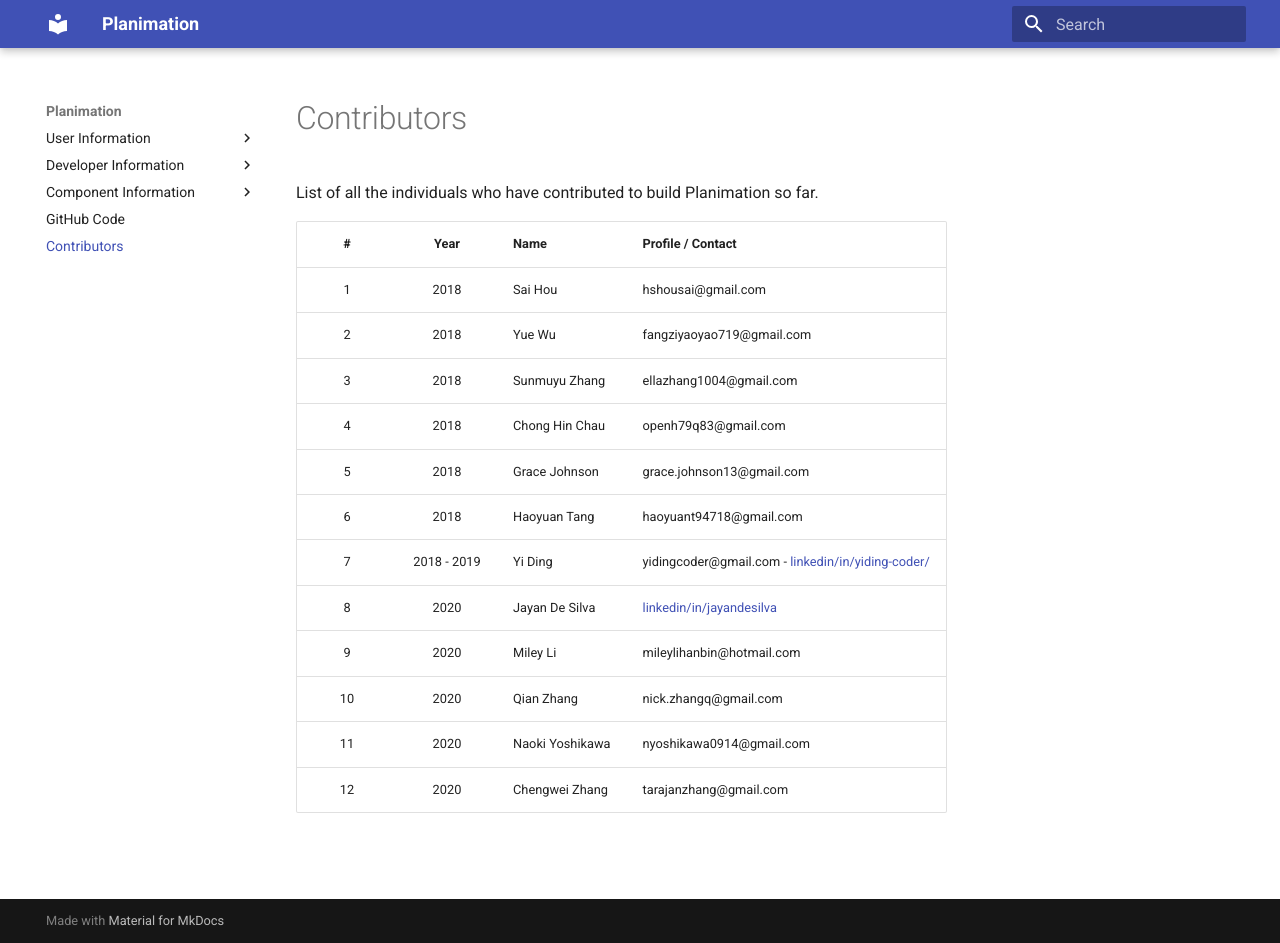
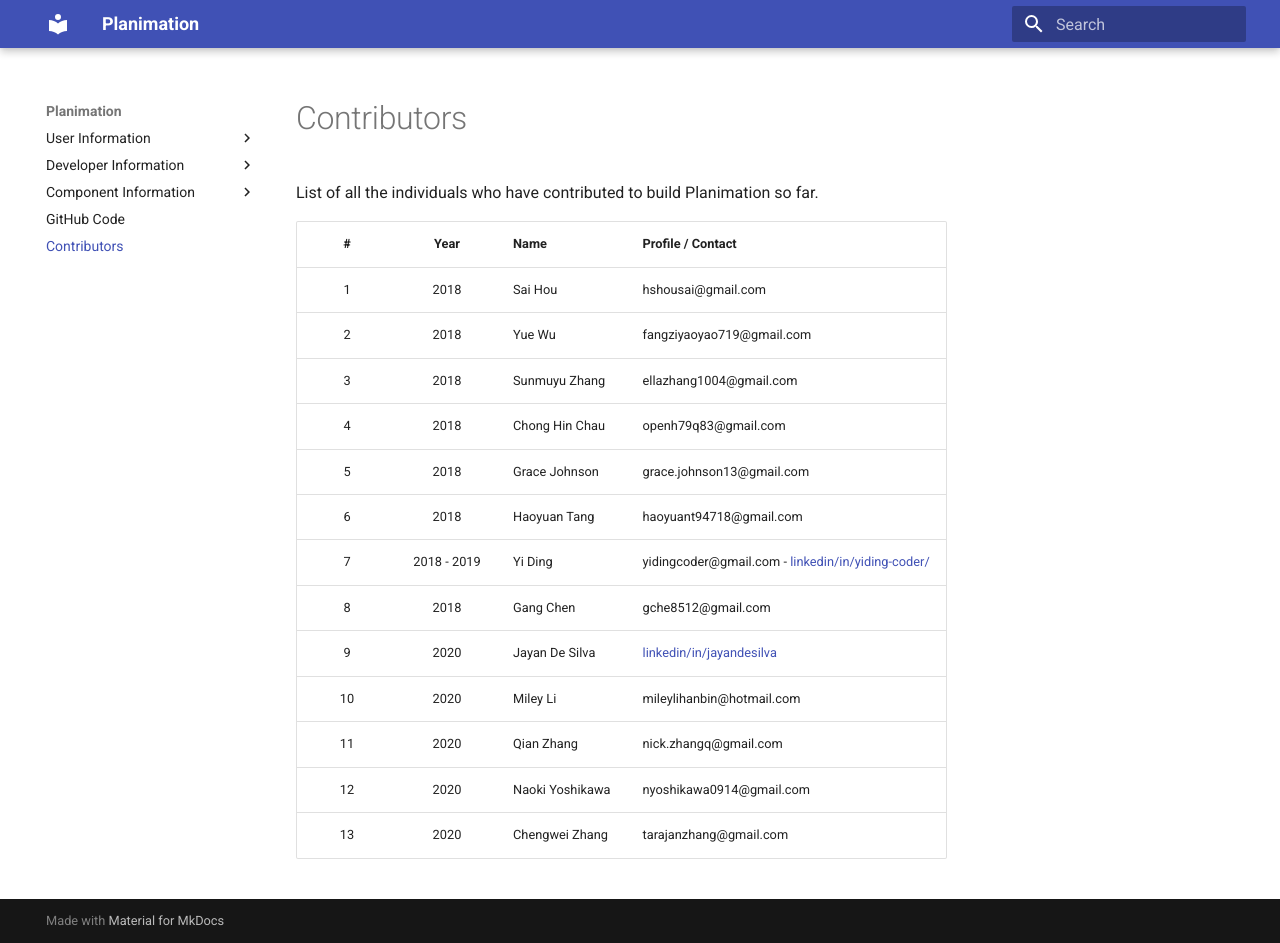
Before and after one commit to planimation/documentation, an MkDocs documentation site: the page built from docs/contributors.md, in a window 1280 px wide and 943 px high. Built offline with MkDocs 1.6.1 and Material for MkDocs 9.7.7, drawn with Linux system fonts in a browser that asks for light colours.

Commit message:
updated pdf, and contributors

```diff
--- a/docs/contributors.md
+++ b/docs/contributors.md
@@ -11,8 +11,9 @@ List of all the individuals who have contributed to build Planimation so far.
 | 5 | 2018 | Grace Johnson | grace.johnson13@gmail.com |
 | 6 | 2018 | Haoyuan Tang | haoyuant94718@gmail.com|
 | 7 | 2018 - 2019 | Yi Ding | yidingcoder@gmail.com - [linkedin/in/yiding-coder/](https://www.linkedin.com/in/yiding-coder) |
-| 8 | 2020 | Jayan De Silva | [linkedin/in/jayandesilva](https://www.linkedin.com/in/jayandesilva/) |
-| 9 | 2020 | Miley Li | mileylihanbin@hotmail.com |
-| 10 | 2020 | Qian Zhang | nick.zhangq@gmail.com |
-| 11 | 2020 | Naoki Yoshikawa | nyoshikawa0914@gmail.com |
-| 12 | 2020 | Chengwei Zhang | tarajanzhang@gmail.com  |
+| 8 | 2018 | Gang Chen | gche8512@gmail.com |
+| 9 | 2020 | Jayan De Silva | [linkedin/in/jayandesilva](https://www.linkedin.com/in/jayandesilva/) |
+| 10 | 2020 | Miley Li | mileylihanbin@hotmail.com |
+| 11 | 2020 | Qian Zhang | nick.zhangq@gmail.com |
+| 12 | 2020 | Naoki Yoshikawa | nyoshikawa0914@gmail.com |
+| 13 | 2020 | Chengwei Zhang | tarajanzhang@gmail.com  |
```
Also changed, not shown: README.md (+1 -1 lines), docs/README.md (+1 -1 lines).
